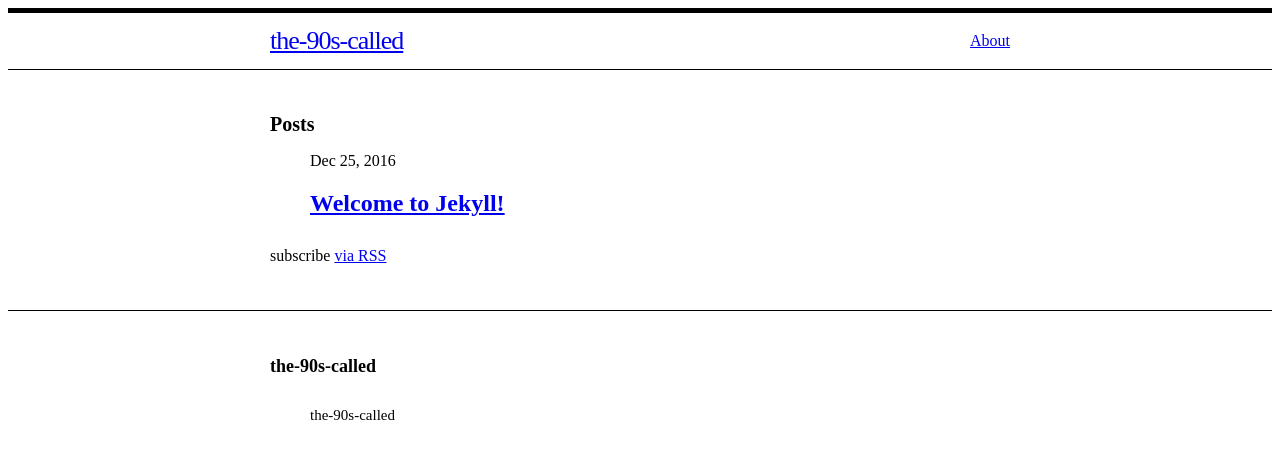
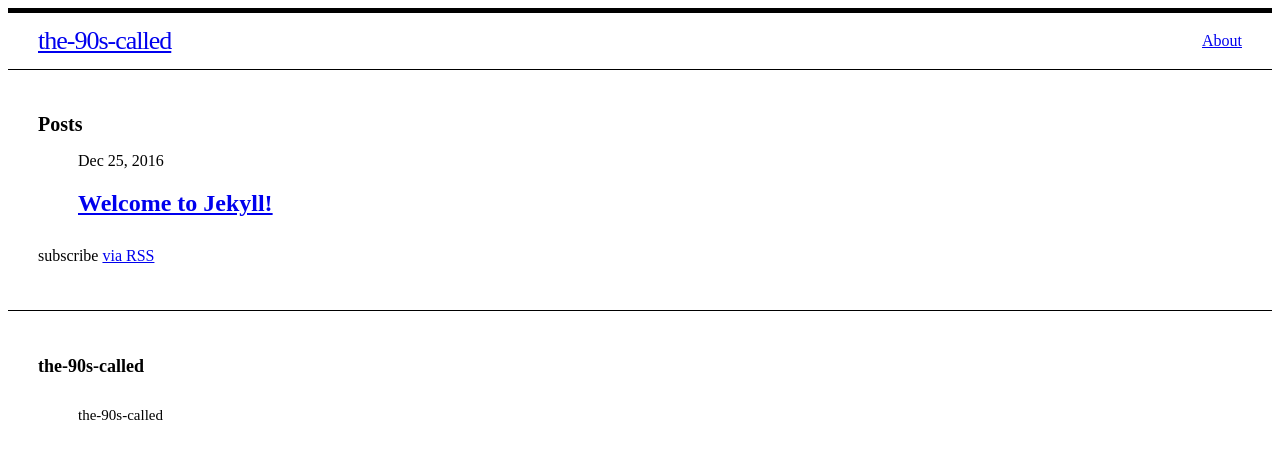
Before and after one commit to michaelshmitty/the-90s-called, a Jekyll site: the page built from index.md, in a window 1280 px wide. Shown: the top 459 px of the page. Built offline with Jekyll 4.4.1, drawn with Linux system fonts in a browser that asks for light colours.

Commit message:
Make wrapper extend to browser window

```diff
--- a/_sass/90s/_base.scss
+++ b/_sass/90s/_base.scss
@@ -38,8 +38,6 @@ ul, ol, dl, figure,
  * Wrapper
  */
 .wrapper {
-  max-width: -webkit-calc(#{$content-width} - (#{$spacing-unit} * 2));
-  max-width:         calc(#{$content-width} - (#{$spacing-unit} * 2));
   margin-right: auto;
   margin-left: auto;
   padding-right: $spacing-unit;
```
